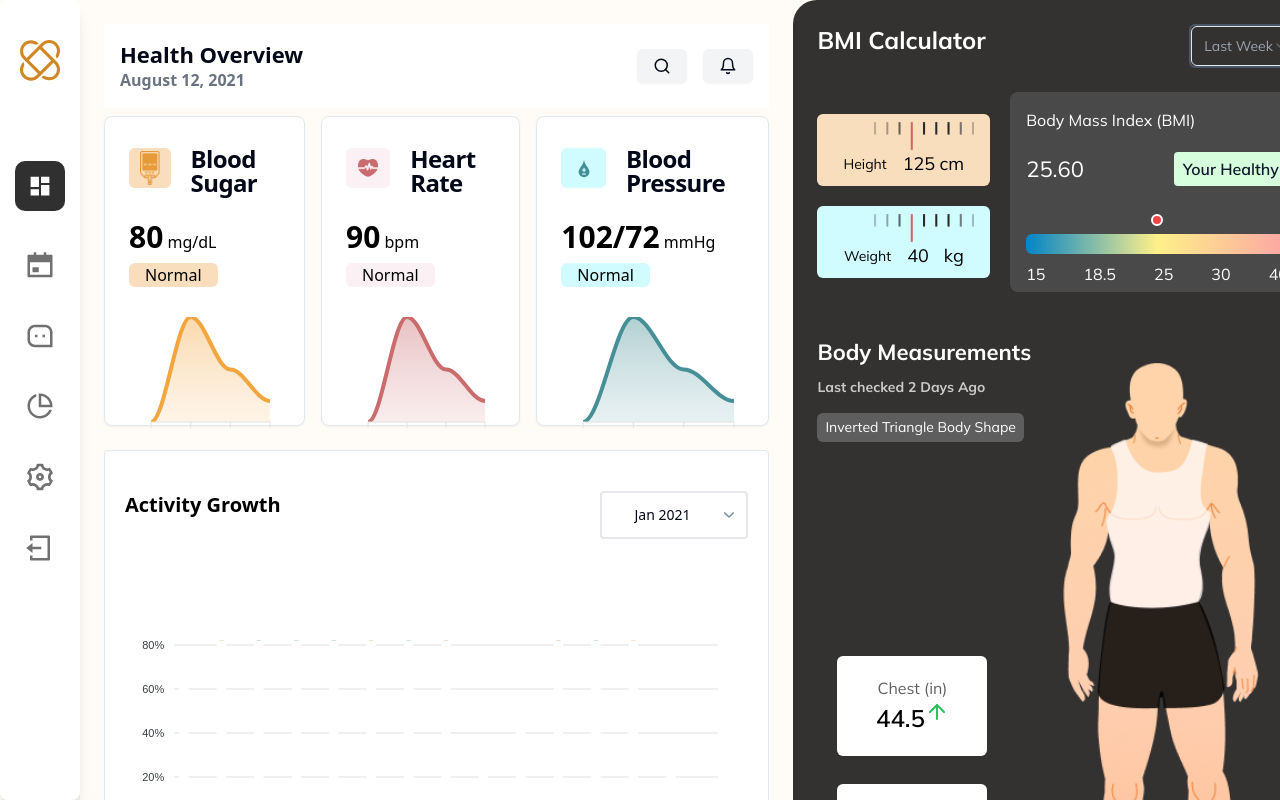
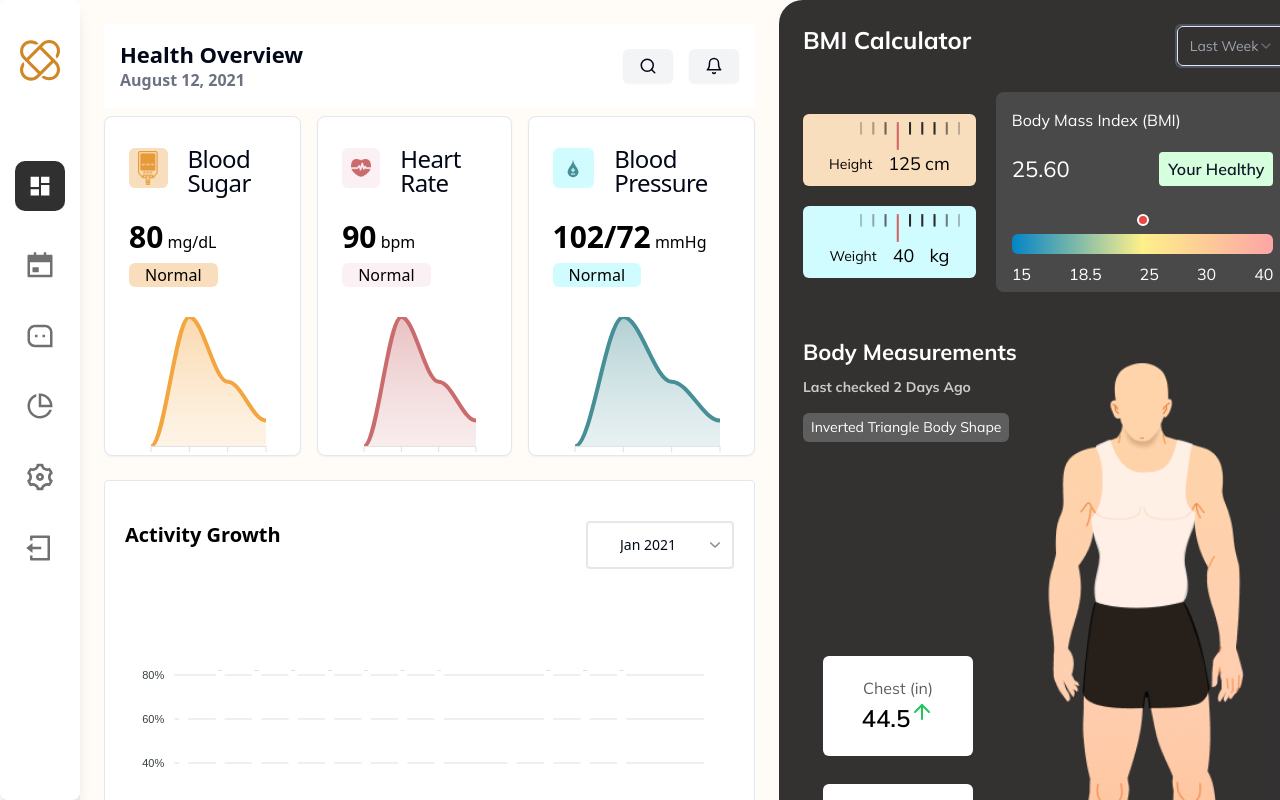
Before and after one commit to huleshjangde/healthcare-dashboard, a Next.js app: page / in a window 1280 px wide. Shown: the top 800 px of the page. Built offline with nearby package versions, Linux system fonts and the light colour scheme.

Commit message:
card status bg

```diff
--- a/components/healthoverview/HealthCard.tsx
+++ b/components/healthoverview/HealthCard.tsx
@@ -15,7 +15,7 @@ export const HealthCard = ({
   series,
 }: any) => {
   return (
-    <Card className="w-full h-[310px]">
+    <Card className="w-full h-[340px]">
       <CardHeader className="flex flex-row w-full gap-5 items-center justify-start">
         <div
           className={`w-16 h-10 ${bgClass} flex justify-center items-center rounded-md`}
@@ -28,7 +28,7 @@ export const HealthCard = ({
             alt={title}
           />
         </div>
-        <CardTitle>{title}</CardTitle>
+        <CardTitle className="font-normal w-full">{title}</CardTitle>
       </CardHeader>
       <CardContent>
         <p className="text-black ">
@@ -42,7 +42,7 @@ export const HealthCard = ({
             options={chartOptions}
             series={series}
             type="area"
-            height={150}
+            height={"80%"}
             width={"100%"}
           />
         )}
```
